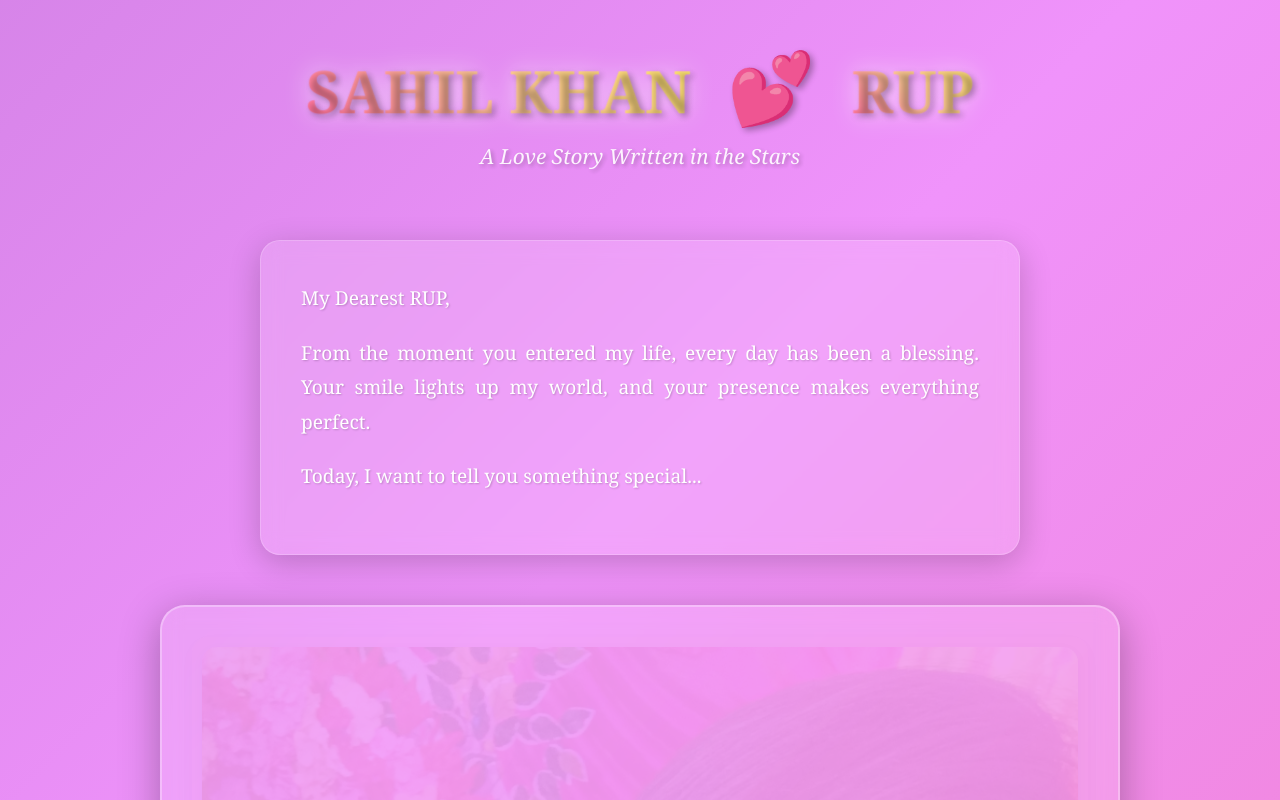
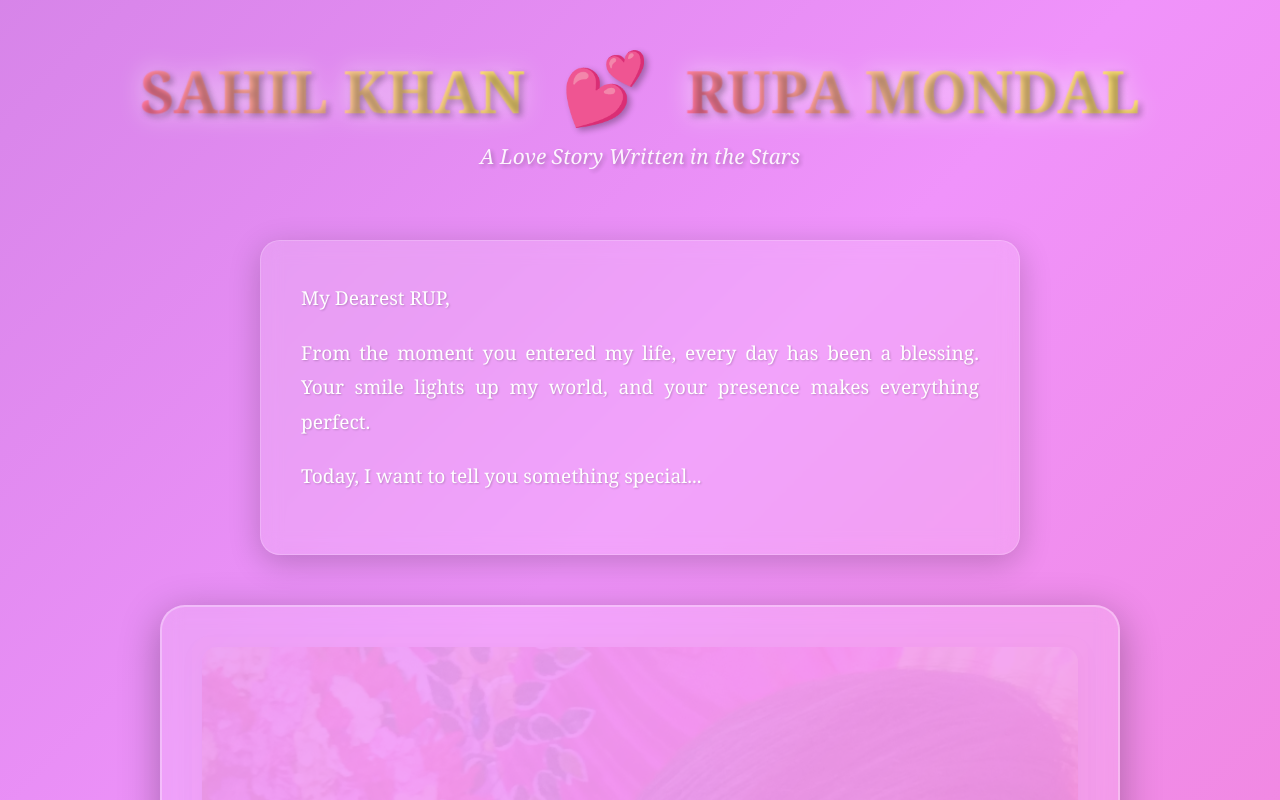
Before and after one commit to iimalbatross/formygirl, a plain HTML site: page index.html in a window 1280 px wide. Shown: the top 800 px of the page. Drawn offline with Linux system fonts and the light colour scheme.

Commit message:
Update index.html

```diff
--- a/index.html
+++ b/index.html
@@ -15,7 +15,7 @@
             <h1 class="main-title">
                 <span class="name-1">SAHIL KHAN</span>
                 <span class="heart-icon">💕</span>
-                <span class="name-2">RUP</span>
+                <span class="name-2">RUPA MONDAL</span>
             </h1>
             <p class="subtitle">A Love Story Written in the Stars</p>
         </div>
```
